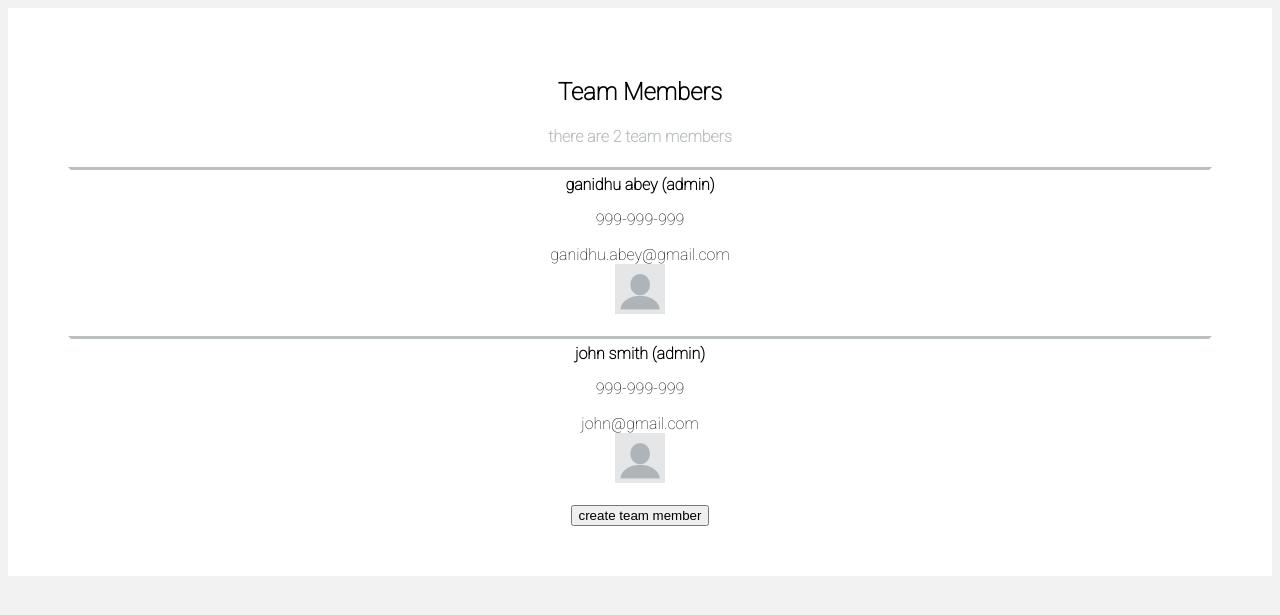
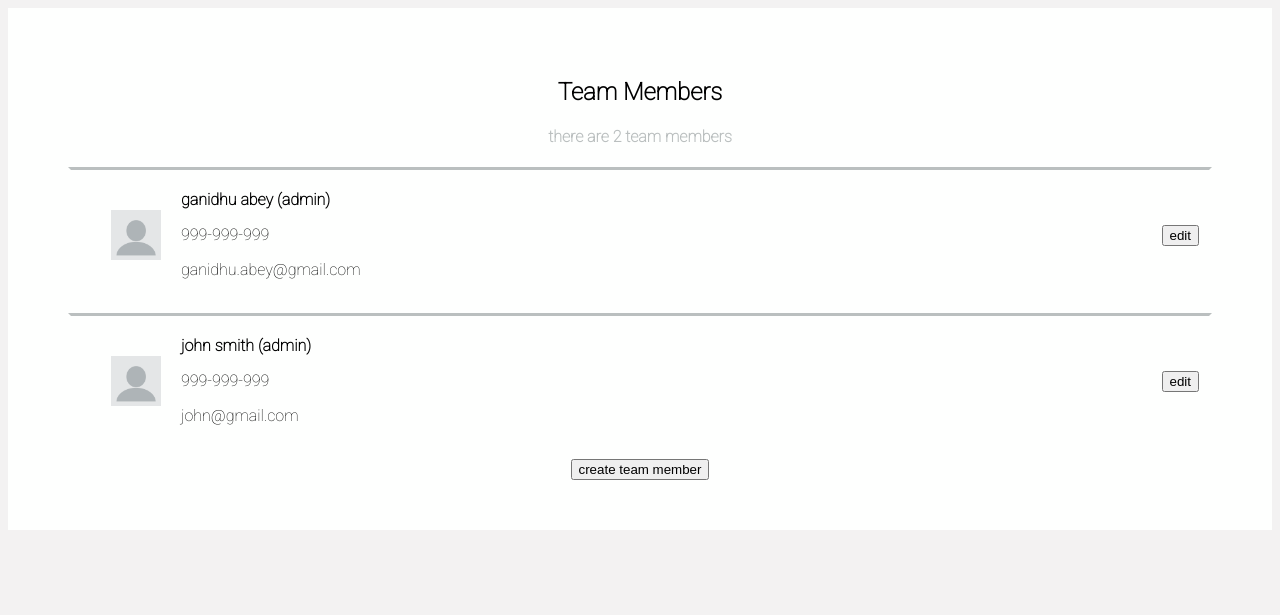
Before and after one commit to GanidhuAbey/team-organizer, a Django app: page /employees/display/ in a window 1280 px wide. Shown: the top 615 px of the page. Run offline with Django 4.2, Linux system fonts and the light colour scheme; data comes from the database, SQL or seed files in the repository.

Commit message:
better presentation

```diff
--- a/employees/templates/display.html
+++ b/employees/templates/display.html
@@ -7,6 +7,8 @@
     <link rel="preconnect" href="https://fonts.googleapis.com">
     <link rel="preconnect" href="https://fonts.gstatic.com" crossorigin>
     <link href="https://fonts.googleapis.com/css2?family=Roboto:wght@100&display=swap" rel="stylesheet">
+
+    <!-- main script -->
 
     <style>
         .listPage {
@@ -22,18 +24,31 @@
         }
 
         .teamMember {
+	          display: flex;
+            position: relative;
             border-left: #fefffe;
             border-right: #fefffe;
             border-top: #babfbf;
             border-bottom: #fefffe;
             border-style: solid;
-            padding: 5px;
+            padding: 20px;
             margin: 10px;
         }
 
         .profilePicture {
+	          padding: 20px;
             width:50px;
             height:50px;
+        }
+
+        .memberData {
+          text-align: left;
+        }
+
+        .editButton {
+          align-self: center;
+          position: absolute;
+          right: 10px;
         }
 
     </style>
@@ -58,6 +73,8 @@
           member_div.classList.add("teamMember");
           var name_para = document.createElement("b");
           //name_para.classList.add("nameText");
+          var member_data = document.createElement("div");
+          member_data.classList.add("memberData");
 
           user_admin = true;
           var member_name = document.createTextNode(data[i].first_name + " " + data[i].last_name);
@@ -71,22 +88,33 @@
           phone_para.appendChild(phone_number);
           var email = document.createTextNode(data[i].email);
 
-                member_div.appendChild(name_para);
-                member_div.appendChild(phone_para);
-                member_div.appendChild(email);
+          member_data.appendChild(name_para);
+          member_data.appendChild(phone_para);
+          member_data.appendChild(email);
 
-
-                member_profile = document.createElement("section");
           member_image = document.createElement("img");
           image_url = "employees/images/" + data[i].profile_picture;
           member_image.src = "{% static 'employees/images/profile.webp' %}";
           member_image.classList.add("profilePicture");
 
-                console.log(member_image.src);
+          member_div.appendChild(member_image);
+          member_div.appendChild(member_data);
 
-                member_profile.appendChild(member_image);
-                member_div.appendChild(member_profile);
+          //add edit button
+          var member_edit = document.createElement("form")
+          member_edit.classList.add("editButton");
+          member_edit.method = "GET";
+          member_edit.action = "edit";
 
+          var member_edit_button = document.createElement("button");
+          member_edit_button.type = "submit";
+
+          var button_text = document.createTextNode("edit");
+          member_edit_button.appendChild(button_text);
+
+          member_edit.appendChild(member_edit_button);
+
+          member_div.appendChild(member_edit);
 
           var current_div = document.getElementById("end");
           var inner_div = document.getElementById("list");
@@ -94,7 +122,6 @@
           inner_div.appendChild(member_div);
 		}
 	</script>
-
         <div id=end></div>
 		<form id="submit_data" action='add' method='GET'>
 			<button type="submit"> create team member </button>
--- /dev/null
+++ b/employees/templates/edit.html
@@ -0,0 +1,3 @@
+<html>
+  <h1> HELLO </h1>
+</html>
--- a/employees/urls.py
+++ b/employees/urls.py
@@ -4,7 +4,8 @@ from . import views
 
 
 urlpatterns = [
-    path("display/", views.index),
+    path("display/", views.display_page),
     path("display/add/", views.add_page),
     path("display/add/push/", views.add_team_member),
+    path("display/edit/", views.edit_page),
 ]
--- a/employees/views.py
+++ b/employees/views.py
@@ -1,14 +1,12 @@
 from django.shortcuts import render
 from django.shortcuts import redirect
-from django.http import JsonResponse
 from json import dumps
 #import model data
 from . import models
 
-#TODO: can probably converge index and add page into one function using class generics
-
+#TODO: generalize display_page, add_page, and edit_page in a class-based generic
 # Create your views here.
-def index(request):
+def display_page(request):
     #check how many team members we have
     all_team_members = models.TeamMember.objects.all()
     team_count = all_team_members.count()
@@ -18,6 +16,11 @@ def index(request):
 
     return render(request, 'display.html', context={"teamCount" : str(team_count), "dataTeam" : json_string})
 
+def add_page(request):
+    return render(request, 'add.html')
+
+def edit_page(request):
+    return render(request, 'edit.html')
 
 def add_team_member(request):
     #every time update team count is called we need to add a team member
@@ -29,5 +32,3 @@ def add_team_member(request):
     return redirect('/employees/display/')
 
 #render add member form
-def add_page(request):
-    return render(request, 'add.html')
```
Also changed, not shown: display.js (added, +48 -0 lines), employees/templates/display.js (added, +46 -0 lines). Lines whose indentation alone changed are shown as unchanged.
